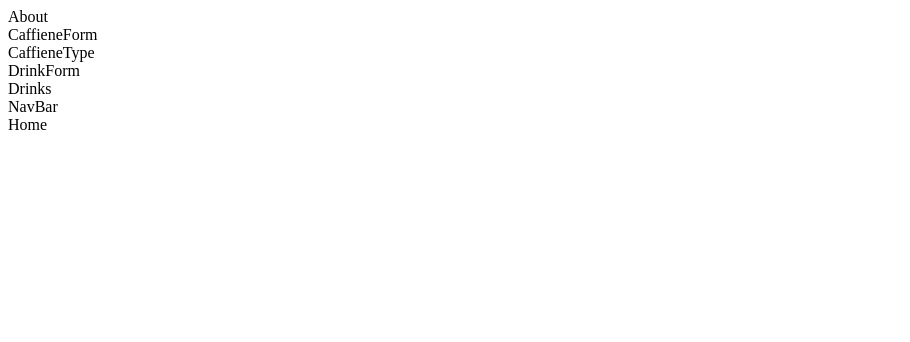
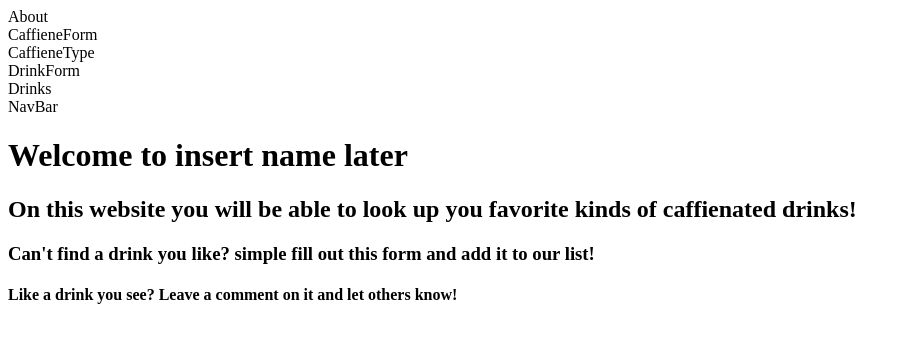
Before and after one commit to jascolil01/Website-for-Caffiene, a React (Create React App) app in the folder client/: page / in a window 1280 px wide. Shown: the top 342 px of the page, without its empty margins (0-910 px from the left). Built offline with nearby package versions, Linux system fonts and the light colour scheme.

Commit message:
added text to home page

```diff
--- a/client/src/components/Home.js
+++ b/client/src/components/Home.js
@@ -1,7 +1,12 @@
 import React from 'react'
 
-export default function Home() {
+export default function () {
   return (
-    <div>Home</div>
+    <div>
+      <h1>Welcome to {"insert name later"}</h1>
+      <h2>On this website you will be able to look up you favorite kinds of caffienated drinks!</h2>
+      <h3>Can't find a drink you like? simple fill out this form and add it to our list!</h3>
+      <h4>Like a drink you see? Leave a comment on it and let others know!</h4>
+    </div>
   )
 }
```
